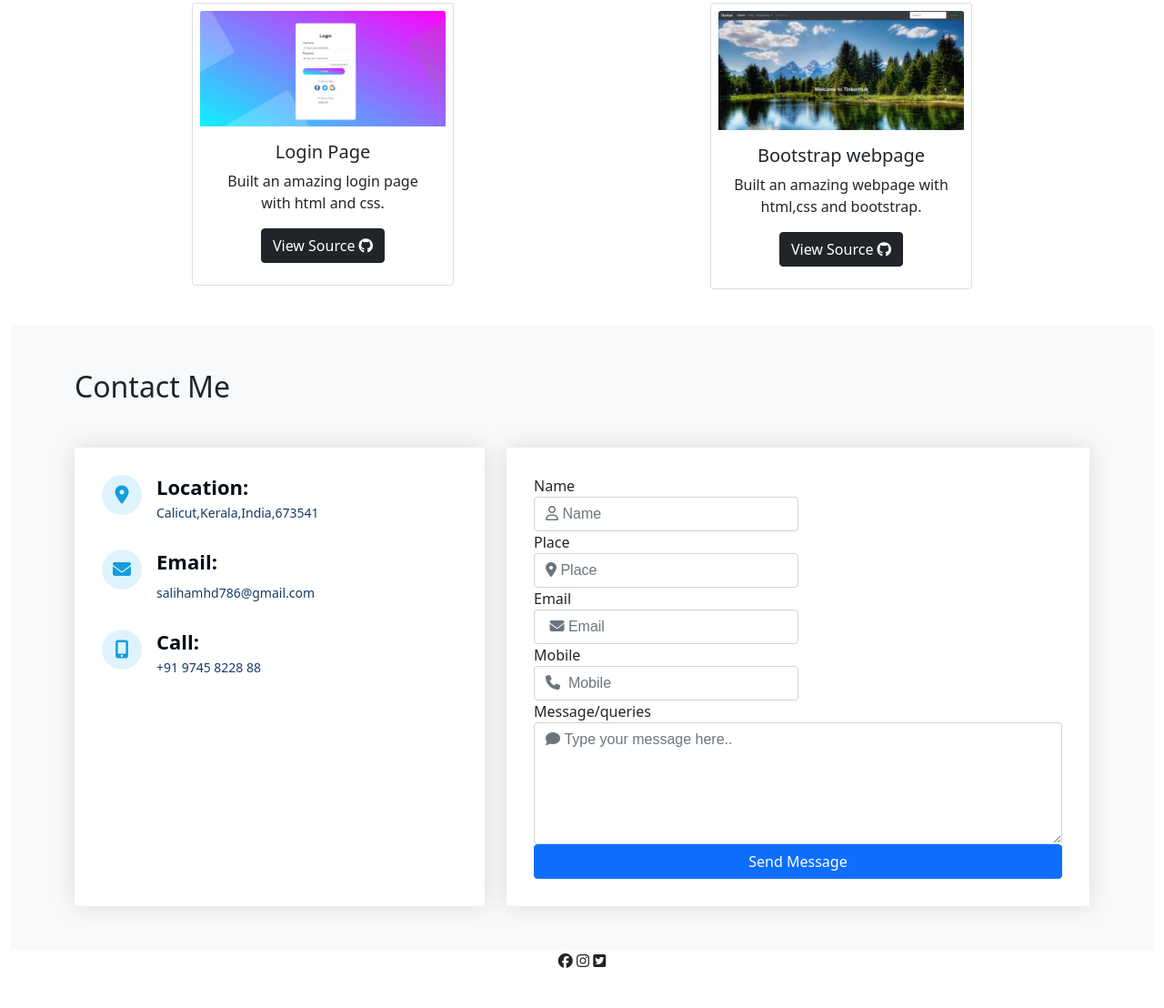
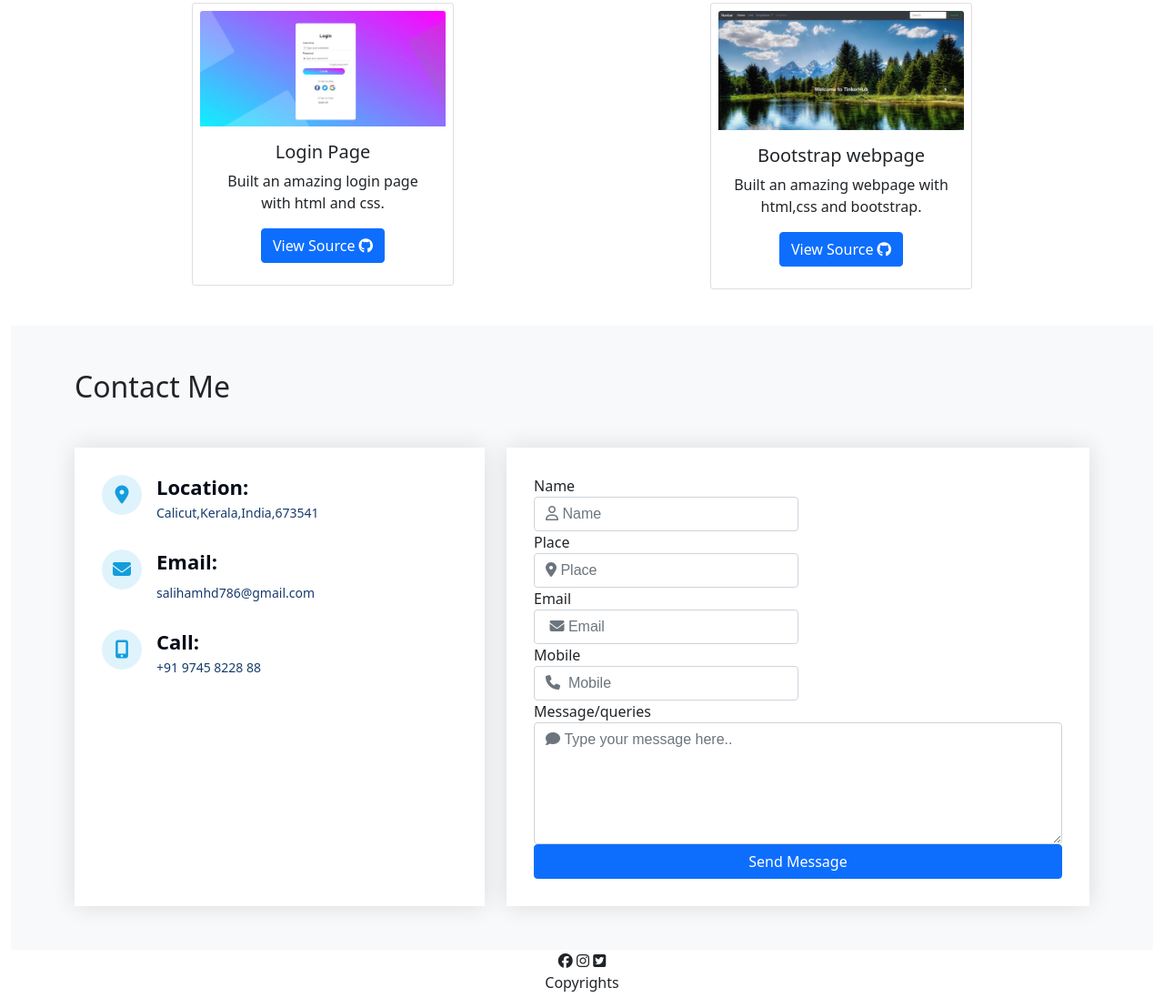
Before and after one commit to saliha-123/sample9, a plain HTML site: page index.html in a window 1280 px wide. Shown: the part 1077-2185 px from the top of the page at 91% size. Drawn offline with nearby package versions, Linux system fonts and the light colour scheme.

Commit message:
Update index.html

```diff
--- a/index.html
+++ b/index.html
@@ -111,7 +111,7 @@
                 <div class="card-body">
                   <h5 class="card-title">Login Page</h5>
                   <p class="card-text">Built an amazing login page with html and css.</p>
-                  <a href="https://github.com/saliha-123/sample-1.git" class="btn btn-dark">View Source <i class="fab fa-github"></i> </a>
+                  <a href="https://github.com/saliha-123/sample-1.git" class="btn btn-primary">View Source <i class="fab fa-github"></i> </a>
                 </div>
               </div>
               </div>
@@ -122,7 +122,7 @@
                     <div class="card-body">
                       <h5 class="card-title">Bootstrap webpage</h5>
                       <p class="card-text">Built an amazing webpage with html,css and bootstrap.</p>
-                      <a href="https://github.com/saliha-123/sample7.git" class="btn btn-dark">View Source <i class="fab fa-github"></i> </a>
+                      <a href="https://github.com/saliha-123/sample7.git" class="btn btn-primary">View Source <i class="fab fa-github"></i> </a>
                     </div>
                   </div>
                   </div>
@@ -203,7 +203,7 @@
           <footer class="bg">
             <div class="container">
                 <div class="row">
-                    <div class="col-md-12 text-center text-white">
+                    <div class="col-md-12 text-center text-dark">
 
             <a href="/"><i class="fa fa-facebook-official text-dark" aria-hidden="true"></i></a>
               <a href=""><i class="fa fa-instagram text-dark" aria-hidden="true"></i></a>
```
